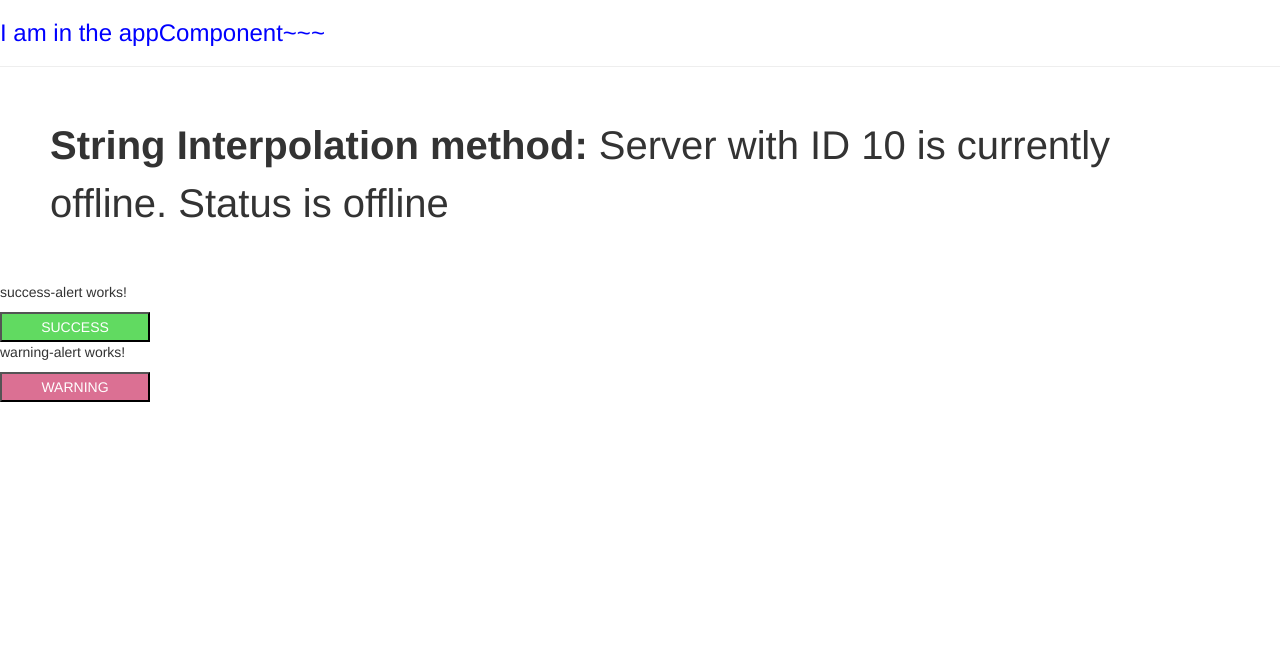
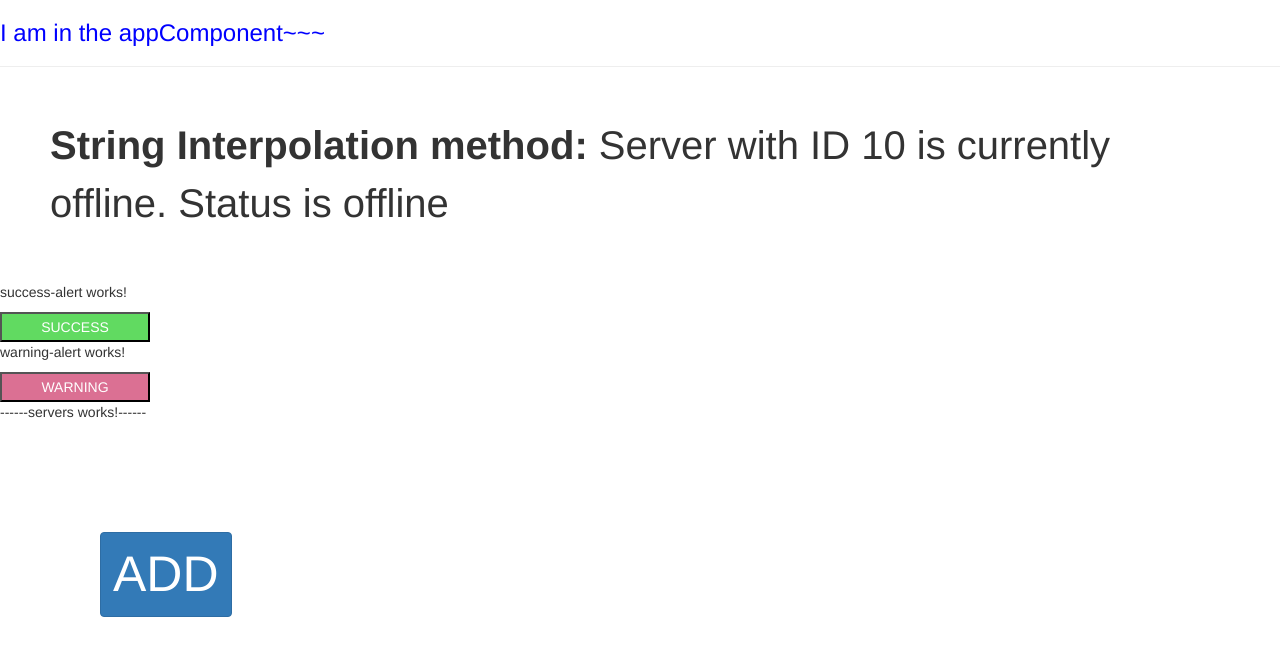
Before and after one commit to thaian161/angular-playground, an Angular app in the folder the-basics/: page / in a window 1280 px wide. Shown: the top 656 px of the page. Built offline with nearby package versions, Linux system fonts and the light colour scheme.

Commit message:
Data binding

```diff
--- a/the-basics/src/app/app.component.html
+++ b/the-basics/src/app/app.component.html
@@ -4,3 +4,5 @@
 
 <app-success-alert></app-success-alert>
 <app-warning-alert></app-warning-alert>
+
+<app-servers></app-servers>
--- a/the-basics/src/app/servers/servers.component.html
+++ b/the-basics/src/app/servers/servers.component.html
@@ -1 +1,7 @@
-<p>servers works!</p>
+<p>------servers works!------</p>
+
+<button
+  class="btn btn-primary"
+  style="margin: 10rem; font-size: 5rem;"
+  > ADD
+</button>
--- a/the-basics/src/app/servers/servers.component.ts
+++ b/the-basics/src/app/servers/servers.component.ts
@@ -6,6 +6,7 @@ import { Component, OnInit } from '@angular/core';
   styleUrls: ['./servers.component.css']
 })
 export class ServersComponent implements OnInit {
+  allowNewServer = false;
 
   constructor() { }
 
```
Also changed, not shown: 1 other file (tests, documents, lock files or other folders).
